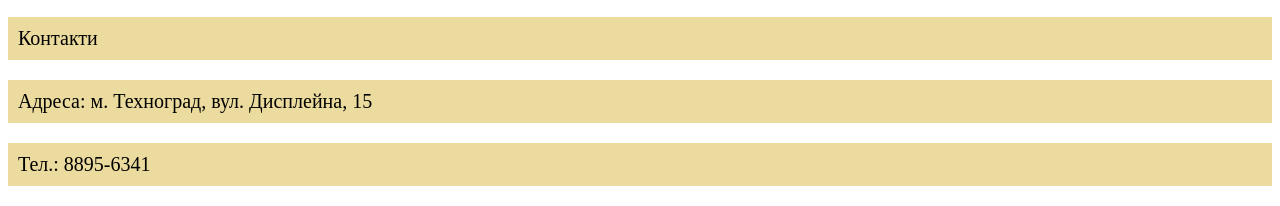
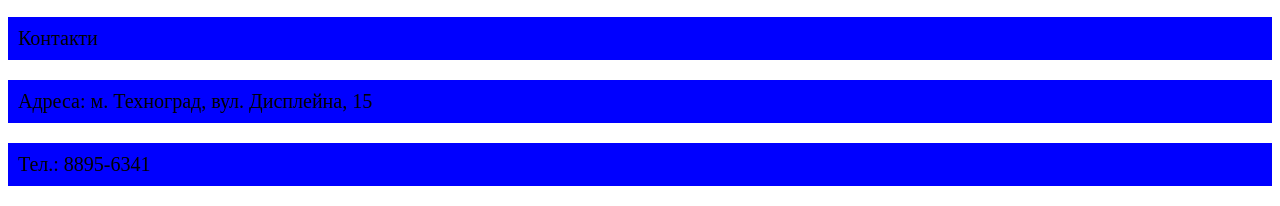
Before and after one commit to VSerbin-1912/Subaru, a plain HTML site: page index.html in a window 1280 px wide. Shown: the part 1872-2078 px from the top of the page. Drawn offline with Linux system fonts and the light colour scheme.

Commit message:
Update style.css

```diff
--- a/style.css
+++ b/style.css
@@ -22,7 +22,7 @@ main img{
   height:400px
 }
 footer p {
-    background-color: #ECDB9E;
+    background-color: blue;
     padding: 10px;
     font-size: 20px;
 
```
